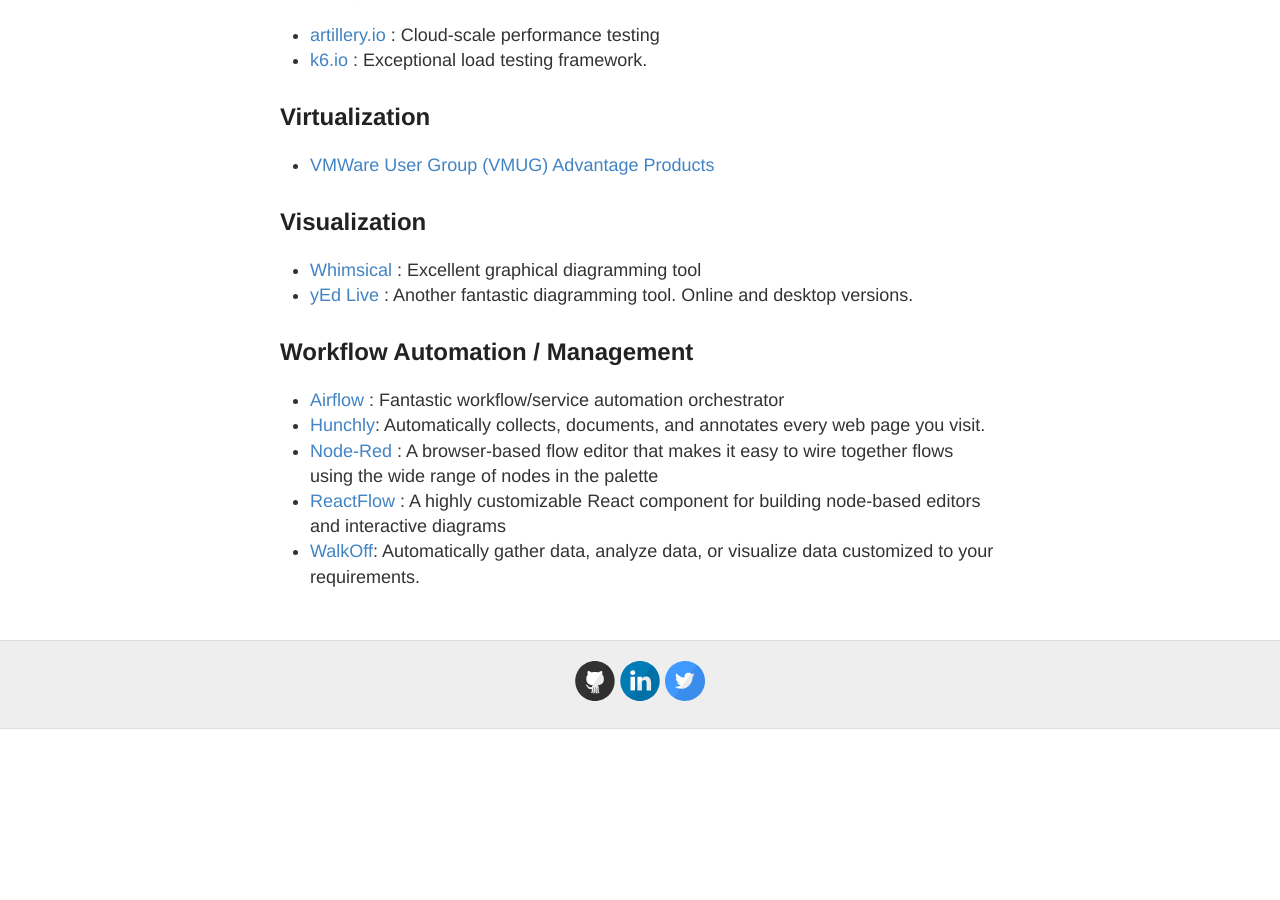
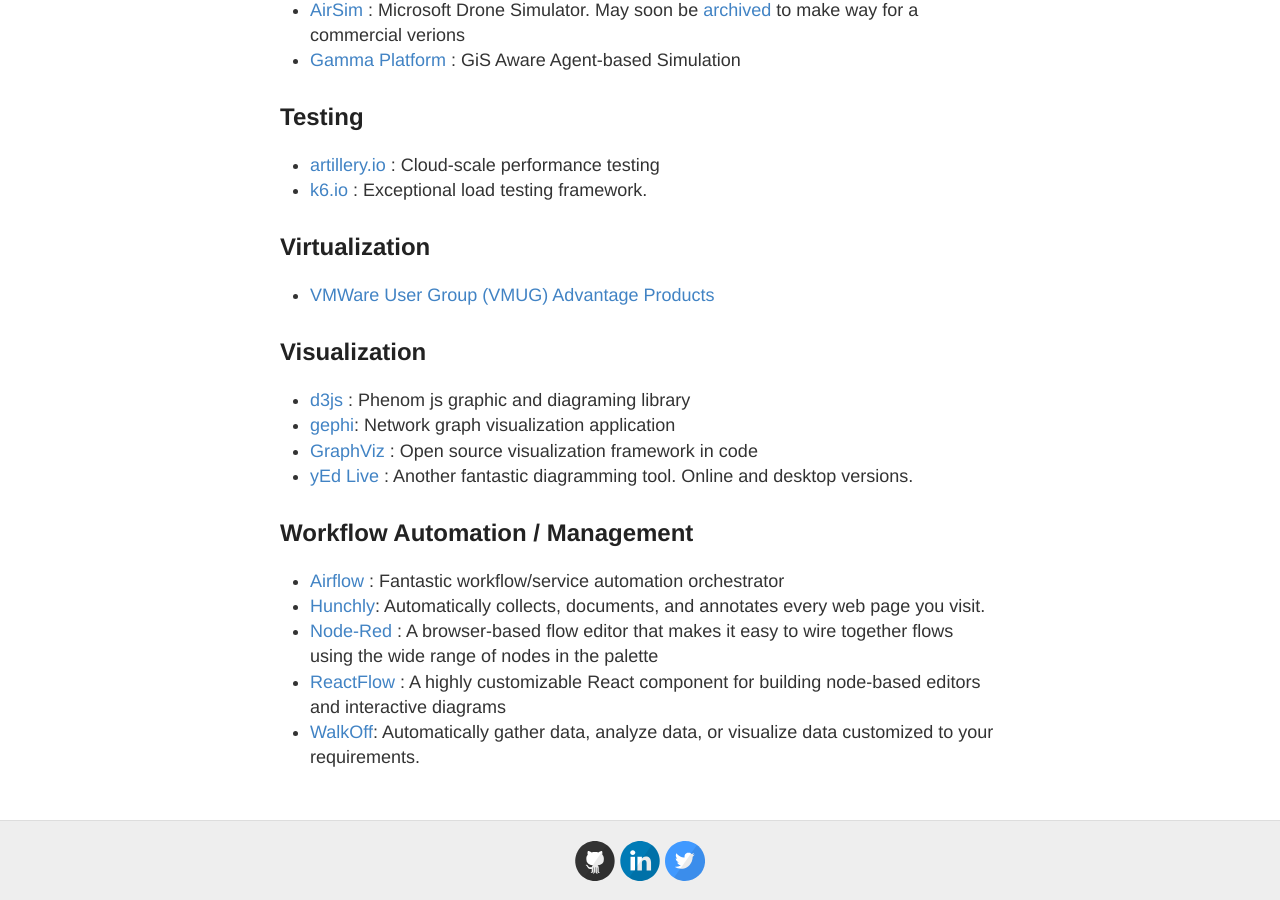
Before and after one commit to stevehenderson/stevehenderson.github.io, a Jekyll site: the page built from tools.md, in a window 1280 px wide and 900 px high, scrolled down 3505 px. Built offline with Jekyll 4.4.1, drawn with Linux system fonts in a browser that asks for light colours; before the commit the page ends 4234 px from its top, so only the background shows below that; some of the changed text lies outside the part shown.

Commit message:
Update tools.md

```diff
--- a/tools.md
+++ b/tools.md
@@ -13,6 +13,10 @@
    * [Auth0](https://auth0.com/)  : Best in class Authentication as a service.  Great value
    * [jwt.io](https://jwt.io/) : Fantastic JWT inspector
    * [JWT Inspector](https://chrome.google.com/webstore/detail/jwt-inspector/jgjihoodklabhdoeffdjofnknfijolgk/related) : Chrome Plugin to Harvest and inspect JWT
+
+## Collaboration
+   * [Miro](https://miro.com/):  Amazing whiteboarding and collaboration tool
+   * [Whimsical](https://whimsical.com/) : Excellent graphical diagramming tool, rivals visio, insanely collaborative
 
 ## Cloud
    * [LocalStack](https://localstack.cloud/) : Fully functional cloud stack (AWS)
@@ -112,12 +116,12 @@
    * [k6.io](https://k6.io/) : Exceptional load testing framework.
 
 ## Virtualization
-
    * [VMWare User Group (VMUG) Advantage Products](https://vmugadvantage.onthehub.com/)
 
 ## Visualization
-
-   * [Whimsical](https://whimsical.com/) : Excellent graphical diagramming tool
+   * [d3js](https://d3js.org/) : Phenom js graphic and diagraming library
+   * [gephi](https://gephi.org/): Network graph visualization application
+   * [GraphViz](https://graphviz.org/) : Open source visualization framework in code
    * [yEd Live](https://www.yworks.com/yed-live/) : Another fantastic diagramming tool.  Online and desktop versions.
 
 
```
